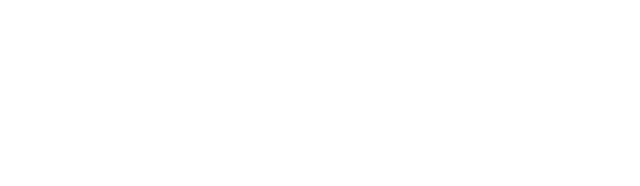
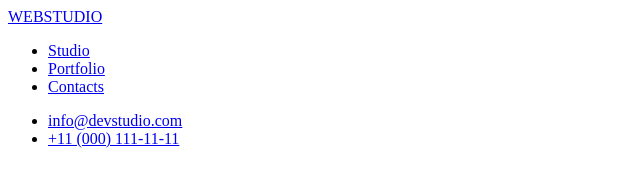
Before and after one commit to RichardDitrix/goit-markup-hw-01, a plain HTML site: page index.html in a window 1280 px wide. Shown: the whole page, without its empty margins (0-640 px from the left). Drawn offline with Linux system fonts and the light colour scheme.

Commit message:
header
header

```diff
--- a/index.html
+++ b/index.html
@@ -7,7 +7,26 @@
     <title>Document</title>
   </head>
   <body>
-    <header></header>
+    <header>
+      <a href="#header" class="link" target="_blank"> WEBSTUDIO </a>
+      <nav>
+        <ul>
+          <li><a href="#header" class="link" target="_blank">Studio</a></li>
+          <li><a href="main" class="link" target="_blank">Portfolio</a></li>
+          <li><a href="footer" class="link" target="_blank">Contacts</a></li>
+        </ul>
+      </nav>
+      <ul>
+        <li>
+          <a href="mailto:info@devstudio.com" class="link"
+            >info@devstudio.com</a
+          >
+        </li>
+        <li>
+          <a href="tel:+11 (000) 111-11-11" class="link">+11 (000) 111-11-11</a>
+        </li>
+      </ul>
+    </header>
     <main></main>
     <footer></footer>
   </body>
```
Also changed, not shown: images/Camila.jpg (added), images/Daniel.jpg (added), images/Mark.jpg (added), images/Tom.jpg (added), images/notebook.jpg (added), images/pc.jpg (added), images/phones.jpg (added).
